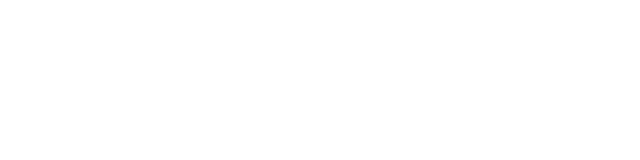
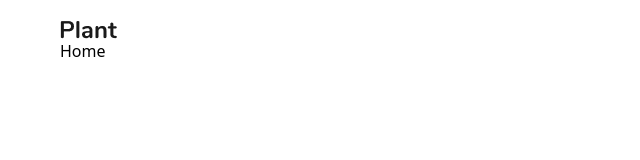
Before and after one commit to SarvarbekYuldoshov/Plant, a React (Vite) app: page / in a window 1280 px wide. Shown: the top 160 px of the page, without its empty margins (0-640 px from the left). Built offline with nearby package versions, Linux system fonts and the light colour scheme.

Commit message:
salomlar

```diff
--- a/src/App.jsx
+++ b/src/App.jsx
@@ -1,5 +1,6 @@
 import { useState } from 'react'
 import './App.css'
+import Header from './Components/Header/Header'
 
 function App() {
   const [count, setCount] = useState(0)
@@ -7,7 +8,7 @@
   return (
     <>
       <div className='App'>
-
+         <Header/>
       </div>
     </>
   )
--- a/src/Components/Header/Header.jsx
+++ b/src/Components/Header/Header.jsx
@@ -1,11 +1,15 @@
 import React from 'react'
+import Rasm_1 from "../images/Plant.png"
 
 const Header = () => {
   return (
     <>
         <div className=''>
            <div className='max-w-[1200px] mx-auto p-[20px]'>
-
+                <img className='' src={Rasm_1} alt="" />
+                <ul className=''>
+                    <li className=''><a href="">Home</a></li>
+                </ul>
            </div>
         </div>
     </>
```
Also changed, not shown: src/Components/images/Plant.png (added).
